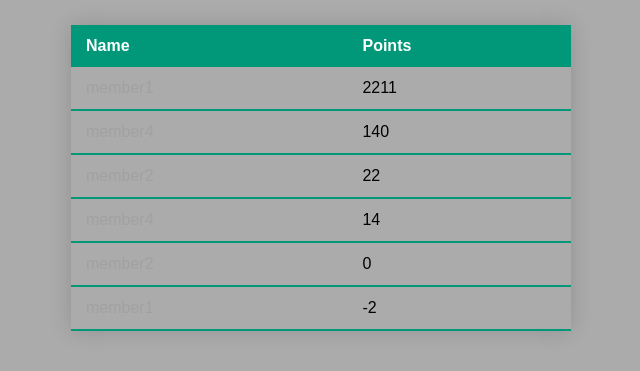
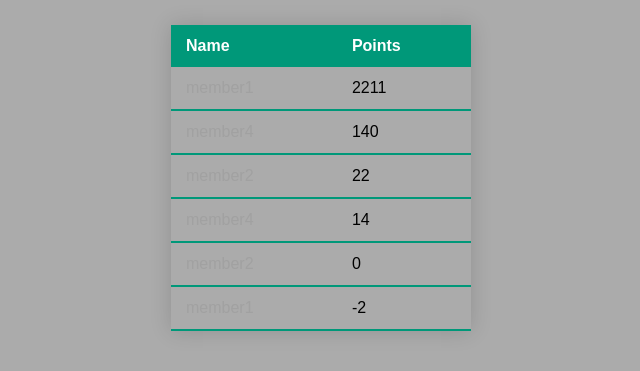
Before and after one commit to Taukurade/chaircord-rl, a Flask app: page / in a window 1280 px wide. Shown: the top 371 px of the page, without its empty margins (319-959 px from the left). Run offline with Flask 2, Linux system fonts and the light colour scheme.

Commit message:
Update main.css

```diff
--- a/static/main.css
+++ b/static/main.css
@@ -8,7 +8,7 @@ body{
     margin: 25px 0;
     font-size: 1em;
     font-family: sans-serif;
-    min-width: 500px;
+    min-width: 300px;
     box-shadow: 0 0 20px rgba(0, 0, 0, 0.15);
     margin-left: auto;
     margin-right: auto;
```
